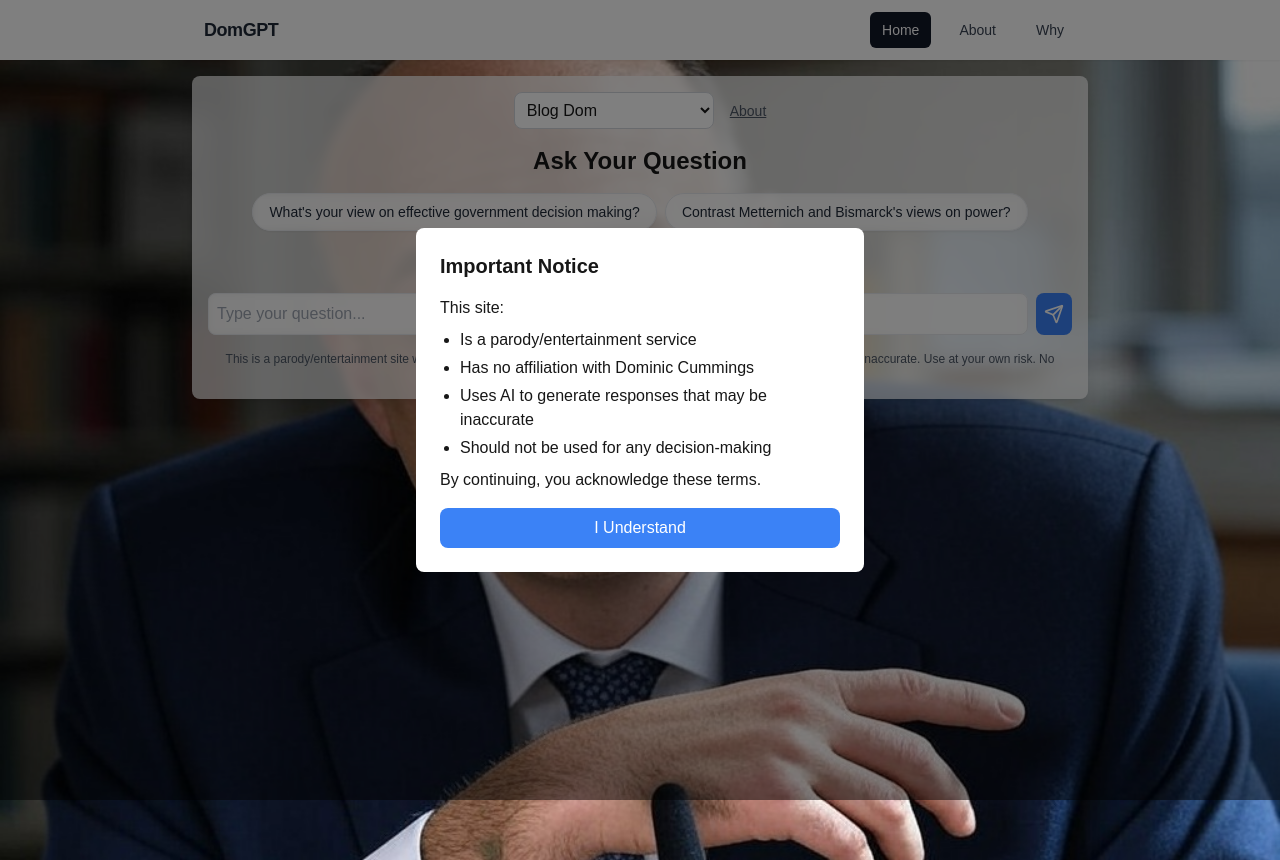
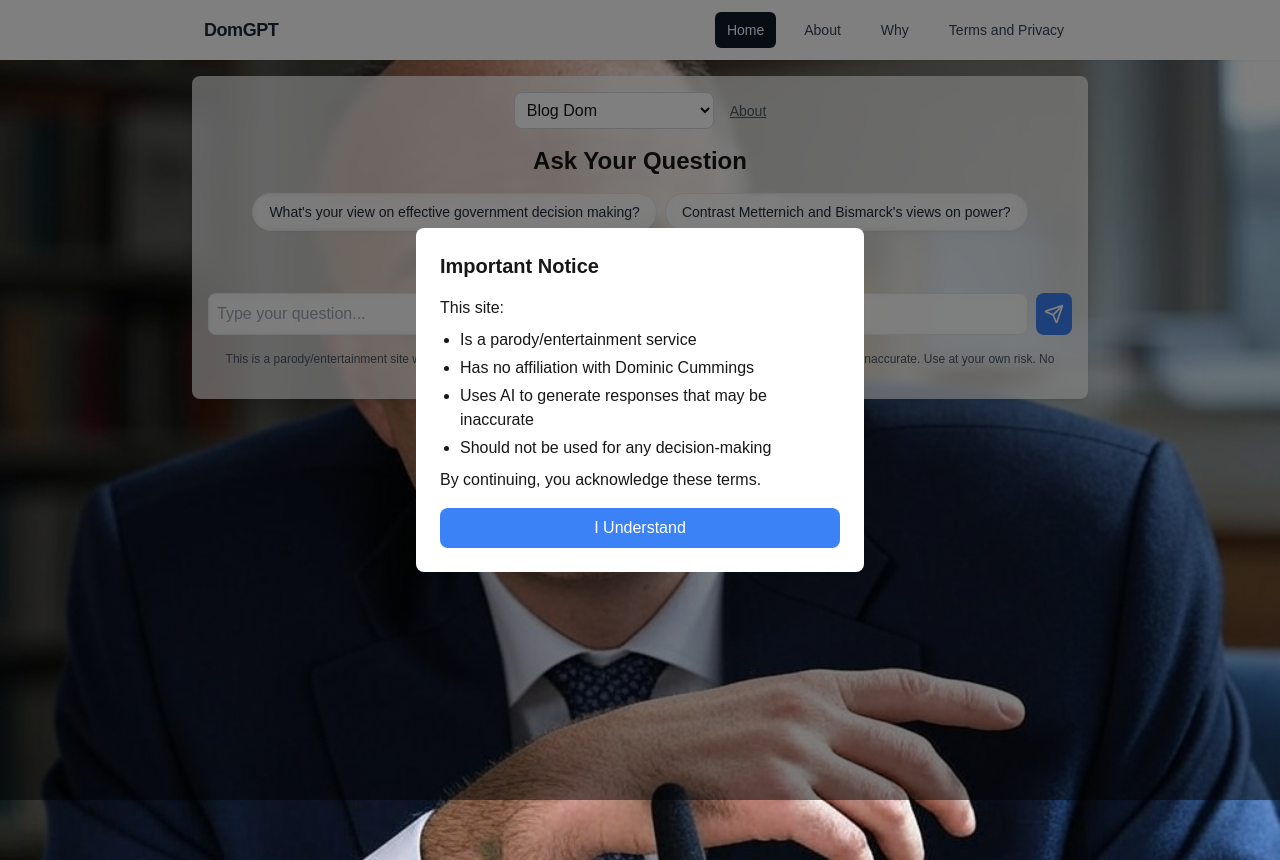
Before and after one commit to williamgki/domgptfrontend, a Next.js app: page / in a window 1280 px wide. Built offline with nearby package versions, Linux system fonts and the light colour scheme.

Commit message:
Update nav bar to include Terms and Privacy link

```diff
--- a/components/NavBar.jsx
+++ b/components/NavBar.jsx
@@ -29,6 +29,9 @@ export const NavBar = () => {
           <Link href="/why" className={linkStyle("/why")}>
             Why
           </Link>
+          <Link href="/terms" className={linkStyle("/terms")}>
+            Terms and Privacy
+          </Link>
         </div>
       </div>
     </nav>
```
